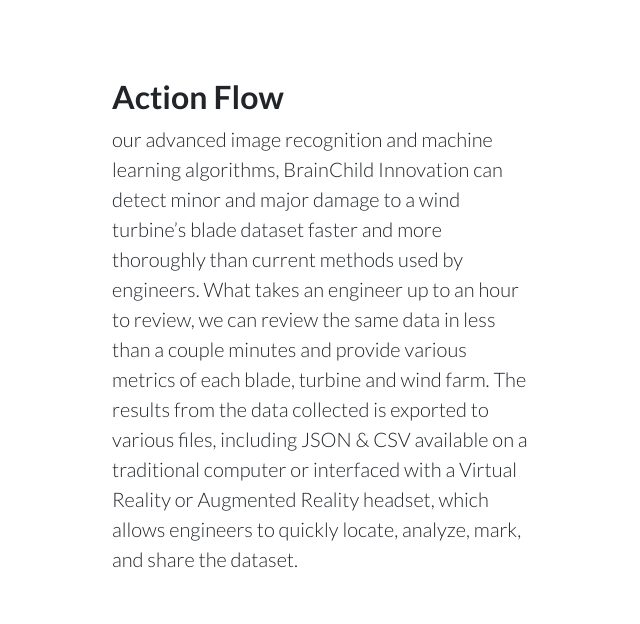
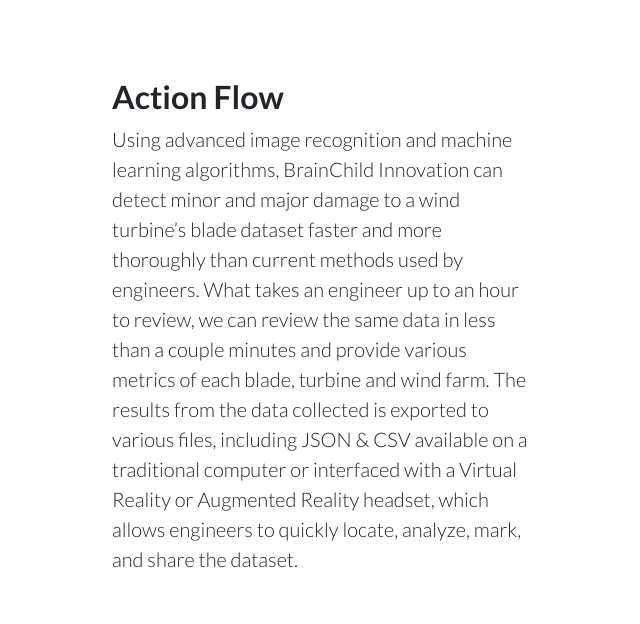
Before and after one commit to BrainChildInnovation/Greenfriendly.github.io, a website: page index.html in a window 1280 px wide. Shown: the part 1220-1844 px from the top of the page, 0-640 px from the left. Drawn offline with Linux system fonts and the light colour scheme.

Commit message:
Update index.html

```diff
--- a/index.html
+++ b/index.html
@@ -102,7 +102,7 @@
           <div class="col-lg-6 order-lg-2 text-white showcase-img" style="background-image: url('img/block_diagram.jpg');"></div>
           <div class="col-lg-6 order-lg-1 my-auto showcase-text">
             <h2>Action Flow</h2>
-            <p class="lead mb-0">our advanced image recognition and machine learning algorithms, BrainChild Innovation can detect minor and major damage to a wind turbine’s blade dataset faster and more thoroughly than current methods used by engineers. What takes an engineer up to an hour to review, we can review the same data in less than a couple minutes and provide various metrics of each blade, turbine and wind farm. The results from the data collected is exported to various files, including JSON & CSV available on a traditional computer or interfaced with a Virtual Reality or Augmented Reality headset, which allows engineers to quickly locate, analyze, mark, and share the dataset.</p>
+            <p class="lead mb-0">Using advanced image recognition and machine learning algorithms, BrainChild Innovation can detect minor and major damage to a wind turbine’s blade dataset faster and more thoroughly than current methods used by engineers. What takes an engineer up to an hour to review, we can review the same data in less than a couple minutes and provide various metrics of each blade, turbine and wind farm. The results from the data collected is exported to various files, including JSON & CSV available on a traditional computer or interfaced with a Virtual Reality or Augmented Reality headset, which allows engineers to quickly locate, analyze, mark, and share the dataset.</p>
           </div>
         </div>
         <div class="row no-gutters">
```
